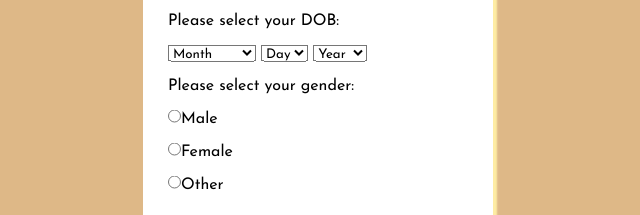
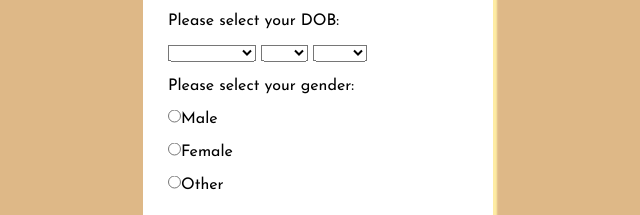
Before and after one commit to Dhivya19021998/dataanalysis_1, a plain HTML site: page index.html in a window 1280 px wide. Shown: the part 364-579 px from the top of the page, 322-962 px from the left. Drawn offline with nearby package versions, Linux system fonts and the light colour scheme.

Commit message:
Update index.html

```diff
--- a/index.html
+++ b/index.html
@@ -67,6 +67,7 @@
     <input type="text" id="telphone" placeholder="Mobile" pattern="[0-9]{10}" maxlength="10"><br><br>
     <p>Please select your DOB:</p><br>
     <select id="month">
+        <option value="" selected="selected" disabled=""></option>
         <option value="Month">Month</option>
         <option value="January">January</option>
         <option value="February">February</option>
@@ -82,6 +83,7 @@
         <option value="December">December</option>
     </select>
     <select id="day">
+        <option value="" selected="selected" disabled=""></option>
         <option value="Day">Day</option>
         <option value="1">1</option>
         <option value="2">2</option>
@@ -89,6 +91,7 @@
         <option value="5">5</option>
     </select>
     <select id="year">
+        <option value="" selected="selected" disabled=""></option>
         <option value="Year">Year</option>
         <option value="2018">2018</option>
         <option value="2019">2019</option>
```
